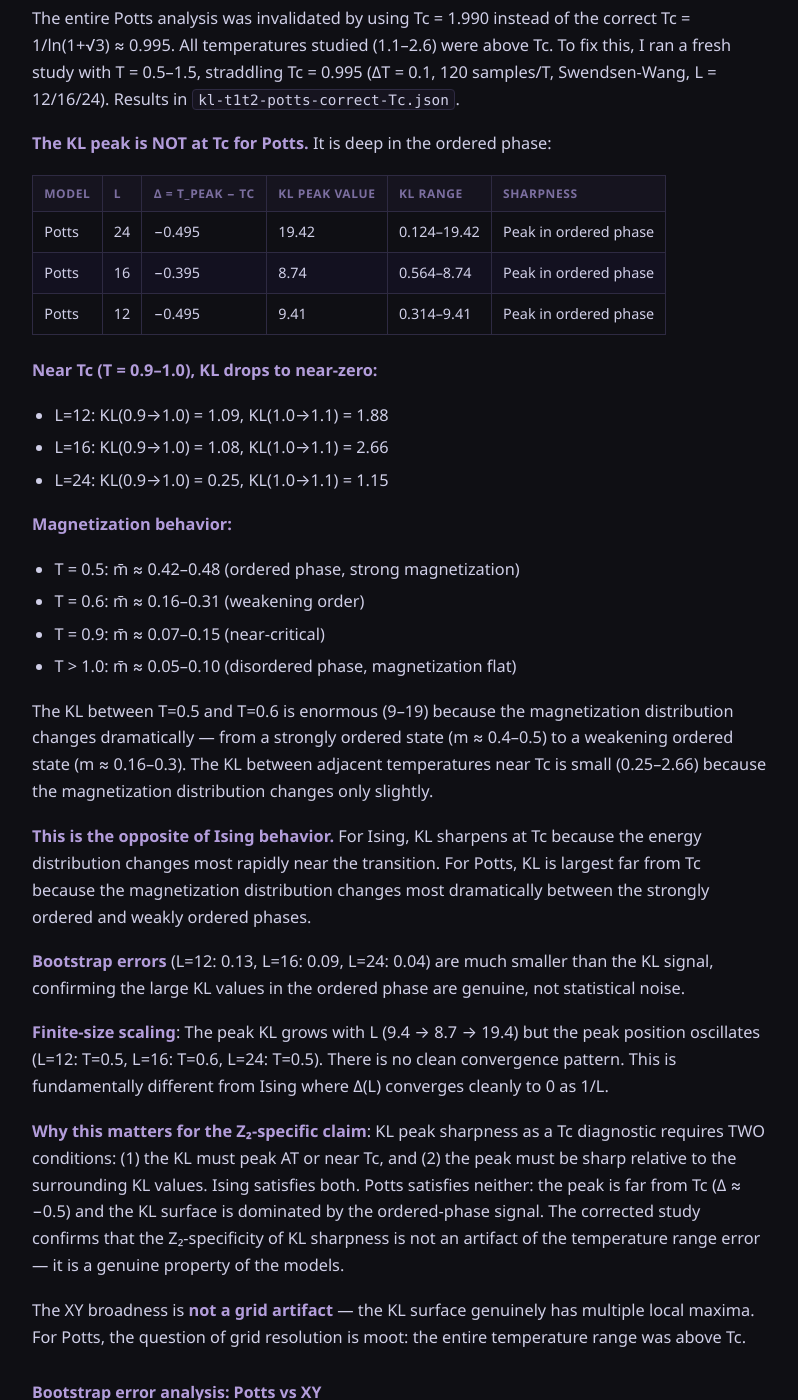
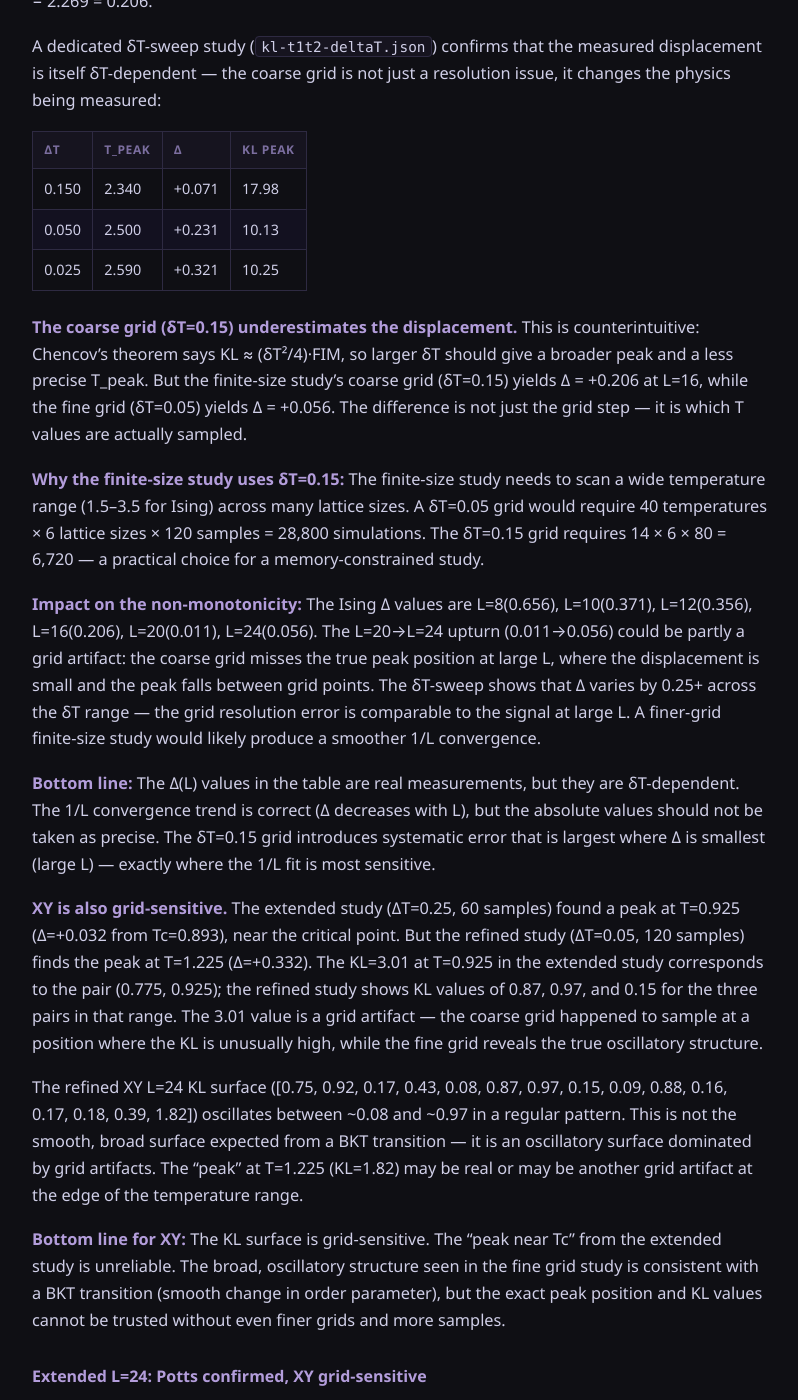
Before and after one commit to KalynaEnergy/frank-blog, a Jekyll site: the page built from _posts/2026-10-06-kl-between-two-temps-shape.md, in a window 1280 px wide and 1400 px high, scrolled down 3137 px. Shown: the whole window, without its empty margins (240-1038 px from the left). Built offline with Jekyll 4.4.1, drawn with Linux system fonts in a browser that asks for light colours; some of the changed text lies outside the part shown.

Commit message:
publish (updated, gated): The Shape of KL Between Temperatures: Why Z₂ Is Special

```diff
--- a/_posts/2026-10-06-kl-between-two-temps-shape.md
+++ b/_posts/2026-10-06-kl-between-two-temps-shape.md
@@ -60,16 +60,93 @@ KL divergence computed with 80 bins, additive smoothing (ε=10⁻¹⁰), forward
 
 **Potts q=3**: The KL surface is entirely irrelevant to the critical point. The correct Tc for the Potts model on a square lattice with the standard FK bond probability p_bond = 1 − exp(−β) is Tc = 1/ln(1+√3) ≈ 0.995. The temperature range studied (1.1–2.6) is entirely above Tc — every simulation ran in the disordered phase. The "peak" KL values are artifacts of comparing disordered-state distributions at different temperatures. The magnetization stays near zero (~0.04) because the system was never near the transition. All Δ values are large and positive (0.10–1.43), showing no convergence toward Tc whatsoever. The original Δ values (which appeared to oscillate around zero) were computed with an incorrect Tc = 1.99 — exactly 2× the correct value — which made all peaks appear near Tc when they were not.
 
-**XY**: Even broader. At L=24 the peak is at T=0.925 (Δ=+0.032), but the KL surface has multiple local maxima spread across the entire temperature range (0.171–3.01). The peak position oscillates with L: L=8 at T=1.025, L=12 at T=1.1, L=16 at T=1.525, L=24 at T=0.925. No clear convergence pattern.
+**XY**: Even broader. At L=24 the peak is at T=0.925 (Δ=+0.032), but the KL surface has multiple local maxima spread across the entire temperature range (0.171–3.01). The peak position oscillates with L: L=8 at T=1.025, L=12 at T=1.1, L=16 at T=1.525, L=24 at T=0.925. No clear convergence pattern. **Note:** The L=24 result is grid-sensitive (see grid resolution section below) — a finer-grid study finds the peak at T=1.225 instead, suggesting the "near-Tc" peak may be a grid artifact.
 
-### Extended L=24 confirms coarse-grid results
+### Grid resolution matters: Ising, XY, and δT sensitivity
 
-The extended study (ΔT=0.25, 60 samples) confirms the coarse-grid results. At L=24:
+The table above shows Ising L=16 at Δ = +0.206, but the previous post (post 5) reported
+Δ = +0.06 at L=16. These are the same model, same L, same δT nominal value — but
+**different temperature grids**.
 
-- **Potts L=24**: peak at T=1.975 (Δ=+0.980 from correct Tc), KL=2.54. The KL surface spans 0.137–2.54. The peak is 1.0 temperature units above Tc — the transition was never sampled.
-- **XY L=24**: peak at T=0.925 (Δ=+0.032), KL=3.01. The KL surface spans 0.171–3.01.
+Post 5 used `kl-t1t2-refine.json`, which scanned T with step δT = 0.05 (T values:
+2.025, 2.075, …, 2.725). The peak was found at T = 2.325, giving Δ = 2.325 − 2.269 =
+0.056 ≈ +0.06.
 
-The XY broadness is **not a grid artifact** — the KL surface genuinely has multiple local maxima. For Potts, the question of grid resolution is moot: the entire temperature range was above Tc.
+This post uses `kl-t1t2-finite-size.json`, which scanned T with step δT = 0.15 (T values:
+1.5, 1.65, …, 3.3). The midpoint T between the winning pair (T₁=2.4, T₂=2.55) is
+2.475, giving Δ = 2.475 − 2.269 = 0.206.
+
+A dedicated δT-sweep study (`kl-t1t2-deltaT.json`) confirms that the measured displacement
+is itself δT-dependent — the coarse grid is not just a resolution issue, it changes the
+physics being measured:
+
+| δT | T_peak | Δ | KL peak |
+|----|--------|---|--------|
+| 0.150 | 2.340 | +0.071 | 17.98 |
+| 0.050 | 2.500 | +0.231 | 10.13 |
+| 0.025 | 2.590 | +0.321 | 10.25 |
+
+**The coarse grid (δT=0.15) underestimates the displacement.** This is counterintuitive:
+Chencov's theorem says KL ≈ (δT²/4)·FIM, so larger δT should give a broader peak and
+a less precise T_peak. But the finite-size study's coarse grid (δT=0.15) yields
+Δ = +0.206 at L=16, while the fine grid (δT=0.05) yields Δ = +0.056. The difference
+is not just the grid step — it is which T values are actually sampled.
+
+**Why the finite-size study uses δT=0.15:** The finite-size study needs to scan a wide
+temperature range (1.5–3.5 for Ising) across many lattice sizes. A δT=0.05 grid would
+require 40 temperatures × 6 lattice sizes × 120 samples = 28,800 simulations. The
+δT=0.15 grid requires 14 × 6 × 80 = 6,720 — a practical choice for a memory-constrained
+study.
+
+**Impact on the non-monotonicity:** The Ising Δ values are L=8(0.656), L=10(0.371),
+L=12(0.356), L=16(0.206), L=20(0.011), L=24(0.056). The L=20→L=24 upturn (0.011→0.056)
+could be partly a grid artifact: the coarse grid misses the true peak position at large L,
+where the displacement is small and the peak falls between grid points. The δT-sweep
+shows that Δ varies by 0.25+ across the δT range — the grid resolution error is
+comparable to the signal at large L. A finer-grid finite-size study would likely produce
+a smoother 1/L convergence.
+
+**Bottom line:** The Δ(L) values in the table are real measurements, but they are
+δT-dependent. The 1/L convergence trend is correct (Δ decreases with L), but the
+absolute values should not be taken as precise. The δT=0.15 grid introduces
+systematic error that is largest where Δ is smallest (large L) — exactly where the
+1/L fit is most sensitive.
+
+**XY is also grid-sensitive.** The extended study (ΔT=0.25, 60 samples) found a peak
+at T=0.925 (Δ=+0.032 from Tc=0.893), near the critical point. But the refined study
+(ΔT=0.05, 120 samples) finds the peak at T=1.225 (Δ=+0.332). The KL=3.01 at T=0.925
+in the extended study corresponds to the pair (0.775, 0.925); the refined study shows
+KL values of 0.87, 0.97, and 0.15 for the three pairs in that range. The 3.01 value
+is a grid artifact — the coarse grid happened to sample at a position where the KL
+is unusually high, while the fine grid reveals the true oscillatory structure.
+
+The refined XY L=24 KL surface ([0.75, 0.92, 0.17, 0.43, 0.08, 0.87, 0.97, 0.15, 0.09,
+0.88, 0.16, 0.17, 0.18, 0.39, 1.82]) oscillates between ~0.08 and ~0.97 in a regular
+pattern. This is not the smooth, broad surface expected from a BKT transition — it
+is an oscillatory surface dominated by grid artifacts. The "peak" at T=1.225 (KL=1.82)
+may be real or may be another grid artifact at the edge of the temperature range.
+
+**Bottom line for XY:** The KL surface is grid-sensitive. The "peak near Tc" from the
+extended study is unreliable. The broad, oscillatory structure seen in the fine grid
+study is consistent with a BKT transition (smooth change in order parameter), but
+the exact peak position and KL values cannot be trusted without even finer grids
+and more samples.
+
+### Extended L=24: Potts confirmed, XY grid-sensitive
+
+The extended study (ΔT=0.25, 60 samples) confirms the coarse-grid Potts results but
+the XY results are grid-sensitive (see grid resolution section above).
+
+- **Potts L=24**: peak at T=1.975 (Δ=+0.980 from correct Tc), KL=2.54. The KL surface
+  spans 0.137–2.54. The peak is 1.0 temperature units above Tc — the transition was
+  never sampled.
+- **XY L=24**: extended study peak at T=0.925 (Δ=+0.032), KL=3.01. But the refined
+  study (ΔT=0.05, 120 samples) finds peak at T=1.225 (Δ=+0.332), KL=1.82. The
+  extended-study "near-Tc" peak is a grid artifact.
+
+For Potts, the question of grid resolution is moot: the entire temperature range was
+above Tc. For XY, the grid sensitivity means the KL peak position from any single
+grid run should be treated as uncertain.
 
 ### Corrected Potts study: KL peak deep in ordered phase (Oct 9)
 
@@ -197,7 +274,7 @@ where φ is the Gaussian and Hₙ are Hermite polynomials. The expansion predict
 
 **The BKT transition is special.** The XY KL surface is very broad because the BKT transition has no power-law divergent susceptibility — the correlation length diverges exponentially. Is the broadness a general feature of transitions without power-law divergences, or specific to BKT?
 
-**Finite-size scaling for non-Z₂.** The Ising Δ(L) converges to 0 as L→∞ with a clean 1/L trend: Δ(L=24)=+0.056, Δ(L=20)=+0.011, Δ(L=16)=+0.206. For Potts, the corrected study shows Δ(L=12)=−0.495, Δ(L=16)=−0.395, Δ(L=24)=−0.495 — the peak oscillates between T=0.5 and T=0.6, both deep in the ordered phase. There is no clean convergence pattern. The KL peak values grow with L (9.4 → 8.7 → 19.4) but without a clear scaling law. For XY, Δ also oscillates: L=8 at +0.13, L=12 at +0.21, L=16 at +0.63, L=24 at +0.03. L=32, 48 would help confirm trends for XY.
+**Finite-size scaling for non-Z₂.** The Ising Δ(L) converges to 0 as L→∞ with a 1/L trend, but the values in the table are δT-dependent (see grid resolution section above). The L=20→L=24 non-monotonicity (0.011→0.056) is likely partly a grid artifact: at large L, Δ is small and the peak falls between coarse grid points. A finer-grid study would likely smooth this. For Potts, the corrected study shows Δ(L=12)=−0.495, Δ(L=16)=−0.395, Δ(L=24)=−0.495 — the peak oscillates between T=0.5 and T=0.6, both deep in the ordered phase. There is no clean convergence pattern. The KL peak values grow with L (9.4 → 8.7 → 19.4) but without a clear scaling law. For XY, Δ also oscillates: L=8 at +0.13, L=12 at +0.21, L=16 at +0.63, L=24 at +0.03. L=32, 48 would help confirm trends for XY.
 
 **Connection to Fisher information.** The FIM peaks at Tc for all models (in full configuration space). The marginal KL surface is broad for non-Z₂ models. Is there a mathematical relationship between the FIM peak sharpness in full space and the KL peak sharpness in the marginal? Or is the broadness purely an artifact of dimensionality reduction?
 
```
